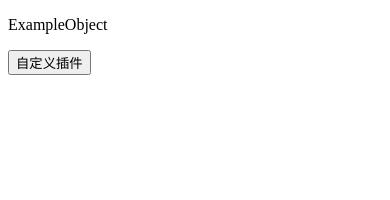
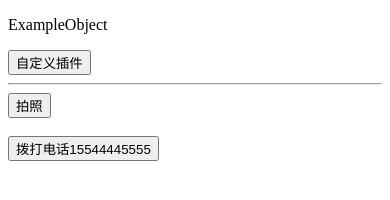
Before and after one commit to wangJS2345/MYHtml5, a plain HTML site: page www/index.html in a window 390 px wide. Drawn offline with Linux system fonts and the light colour scheme.

Commit message:
编辑html文件，修改画面

```diff
--- a/www/index.html
+++ b/www/index.html
@@ -21,5 +21,13 @@
     <body>
         <p>ExampleObject</p>
         <button onclick="buttonClick()">自定义插件</button>
+        <hr/>
+        <!-- 添加按钮，调用照相机，拨打电话 -->
+        <button onclick="takePhotos()">拍照</button>
+        <br/>
+        <br/>
+        <button onclick="callSomebody()">拨打电话15544445555</button>
+        <br/>
+                <img style="display:none;width:240px;height:320px;" id="smallImage" src="" />
     </body>
 </html>
```
Also changed, not shown: 2 other files.
